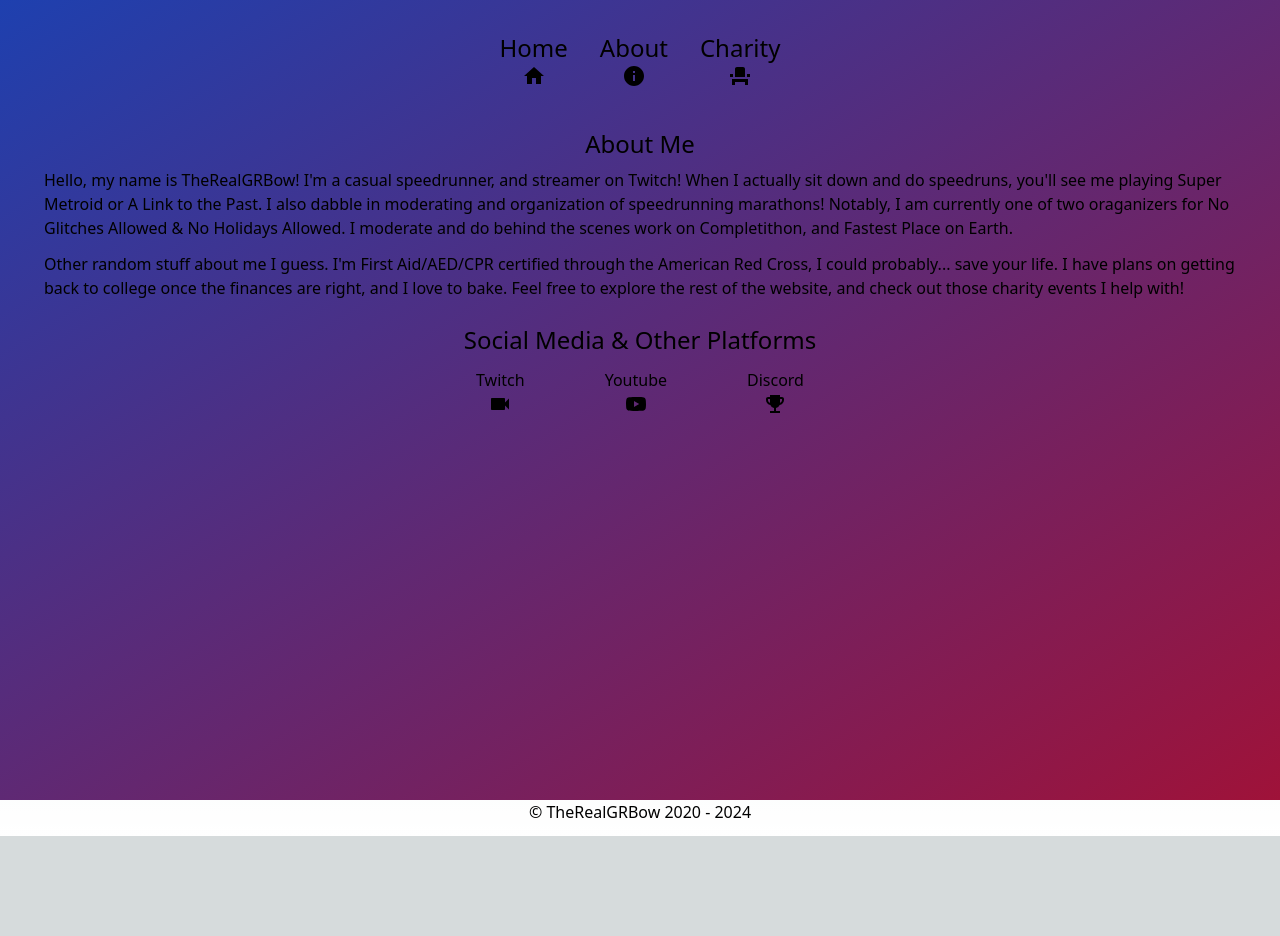
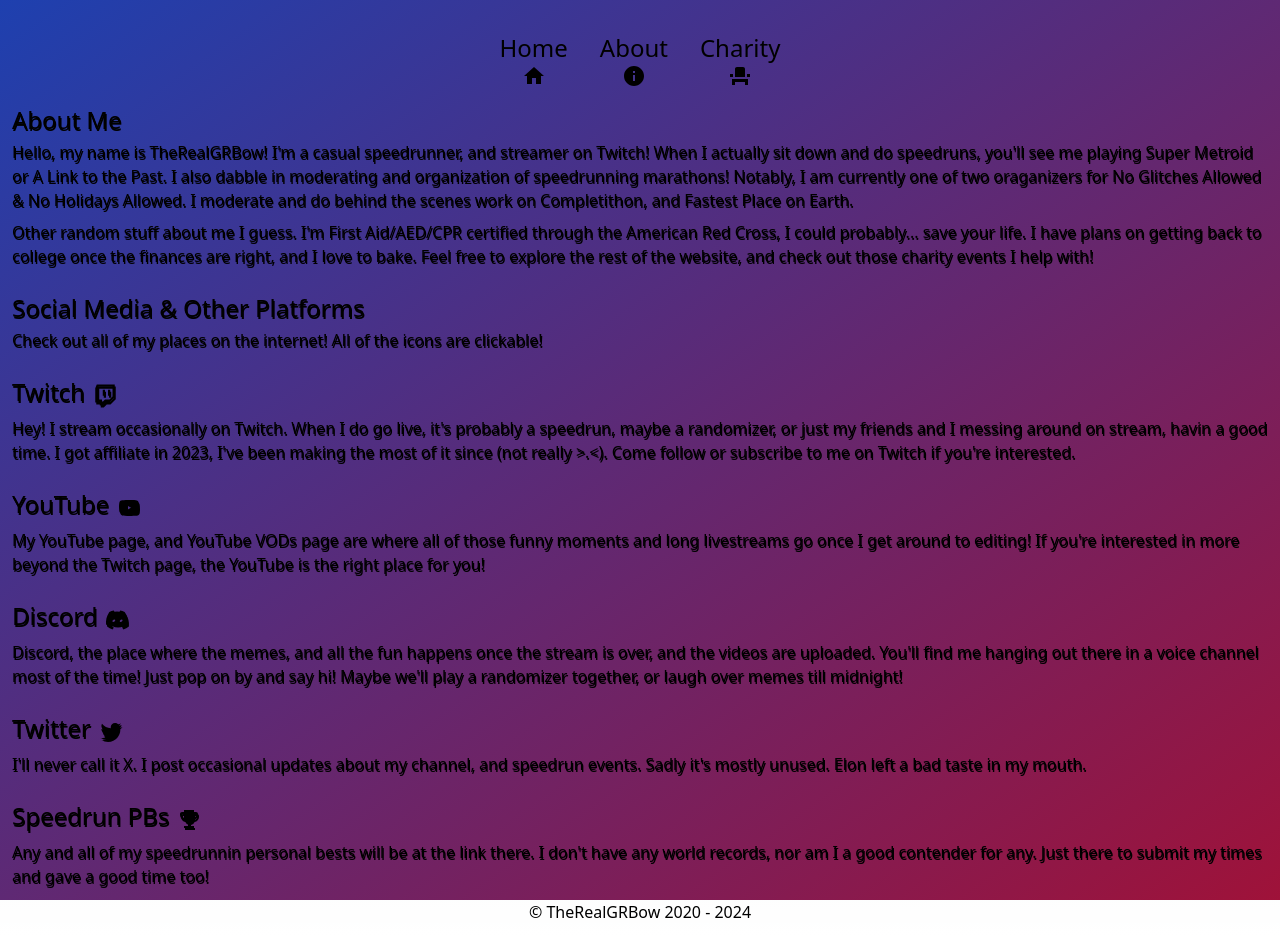
Before and after one commit to TheRealGRBow/therealgrbow.github.io, a Next.js app: page /about in a window 1280 px wide. Before the commit the page ends 836 px from the top, so only its background shows below. Built offline with nearby package versions, Linux system fonts and the light colour scheme.

Commit message:
website done.

```diff
--- a/package.json
+++ b/package.json
@@ -16,7 +16,8 @@
     "hamburger-react": "^2.5.1",
     "next": "14.2.5",
     "react": "^18",
-    "react-dom": "^18"
+    "react-dom": "^18",
+    "react-icons": "^5.2.1"
   },
   "devDependencies": {
     "eslint": "^8",
--- a/src/app/about/page.jsx
+++ b/src/app/about/page.jsx
@@ -1,6 +1,9 @@
-import Image from "next/image";
-import Home from "@/components/sections/Home";
-import Socials from "@/components/sections/Socials";
+import YouTubeIcon from "@mui/icons-material/YouTube";
+import TwitterIcon from "@mui/icons-material/Twitter";
+import VideocamIcon from "@mui/icons-material/Videocam";
+import EmojiEventsIcon from "@mui/icons-material/EmojiEvents";
+import { FaDiscord } from "react-icons/fa6";
+import { IoLogoTwitch } from "react-icons/io";
 
 export const metadata = {
   title: "TheRealGRBow | About",
@@ -9,40 +12,123 @@
 
 export default function About({ pageSearchParams }) {
   return (
-    <article className="m-0 p-3 pt-20 bg-gradient-to-br from-blue-800 to-rose-800 h-screen">
-      <section id="home">
-        <div className="flex justify-center text-2xl pt-12">
-          <p>About Me</p>
-        </div>
-        <div className="grid grid-flow-col items-center gap-6 pl-8 pr-8 pt-2">
-          <ul>
-            <p>
-              Hello, my name is TheRealGRBow! I'm a casual speedrunner, and
-              streamer on Twitch! When I actually sit down and do speedruns,
-              you'll see me playing Super Metroid or A Link to the Past. I also
-              dabble in moderating and organization of speedrunning marathons!
-              Notably, I am currently one of two oraganizers for No Glitches
-              Allowed & No Holidays Allowed. I moderate and do behind the scenes
-              work on Completithon, and Fastest Place on Earth.
-            </p>
-            <p className="pt-3">
-              Other random stuff about me I guess. I'm First Aid/AED/CPR
-              certified through the American Red Cross, I could probably... save
-              your life. I have plans on getting back to college once the
-              finances are right, and I love to bake. Feel free to explore the
-              rest of the website, and check out those charity events I help
-              with!
-            </p>
-          </ul>
-        </div>
+    <article className="m-0 p-3 pt-20 bg-gradient-to-br from-blue-800 to-rose-800 h-full">
+      <section
+        className="pt-6 drop-shadow-[1px_2px_var(--tw-shadow-color)] shadow-black"
+        id="home"
+      >
+        <p className="text-2xl">About Me</p>
+        <p className="pt-1">
+          Hello, my name is TheRealGRBow! I'm a casual speedrunner, and streamer
+          on Twitch! When I actually sit down and do speedruns, you'll see me
+          playing Super Metroid or A Link to the Past. I also dabble in
+          moderating and organization of speedrunning marathons! Notably, I am
+          currently one of two oraganizers for No Glitches Allowed & No Holidays
+          Allowed. I moderate and do behind the scenes work on Completithon, and
+          Fastest Place on Earth.
+        </p>
+        <p className="pt-2">
+          Other random stuff about me I guess. I'm First Aid/AED/CPR certified
+          through the American Red Cross, I could probably... save your life. I
+          have plans on getting back to college once the finances are right, and
+          I love to bake. Feel free to explore the rest of the website, and
+          check out those charity events I help with!
+        </p>
       </section>
-      <section className="m-6" id="Socials">
-        <div className="flex justify-center">
-          <p className="text-2xl">Social Media & Other Platforms</p>
-        </div>
-        <div>
-          <Socials />
-        </div>
+      <section
+        className="pt-6 drop-shadow-[1px_2px_var(--tw-shadow-color)] shadow-black"
+        id="socials"
+      >
+        <p className="text-2xl">Social Media & Other Platforms</p>
+        <p className="pt-1">
+          Check out all of my places on the internet! All of the icons are
+          clickable!
+        </p>
+        <ul className="pt-6">
+          <p className="text-2xl">
+            Twitch
+            <a
+              href="https://twitch.tv/therealgrbow"
+              className="hover:text-yellow-500 items-center pl-2"
+            >
+              <IoLogoTwitch className="inline-block" />
+            </a>
+          </p>
+          <p className="pt-2">
+            Hey! I stream occasionally on Twitch. When I do go live, it's
+            probably a speedrun, maybe a randomizer, or just my friends and I
+            messing around on stream, havin a good time. I got affiliate in
+            2023, I've been making the most of it since (not really {">"}.{"<"}
+            ). Come follow or subscribe to me on Twitch if you're interested.
+          </p>
+        </ul>
+        <ul className="pt-6">
+          <p className="text-2xl">
+            YouTube
+            <a
+              href="https://www.youtube.com/@therealgrbowvods"
+              className="hover:text-yellow-500 items-center pl-2"
+            >
+              <YouTubeIcon />
+            </a>
+          </p>
+          <p className="pt-2">
+            My YouTube page, and YouTube VODs page are where all of those funny
+            moments and long livestreams go once I get around to editing! If
+            you're interested in more beyond the Twitch page, the YouTube is the
+            right place for you!
+          </p>
+        </ul>
+        <ul className="pt-6">
+          <p className="text-2xl">
+            Discord
+            <a
+              href="https://discord.gg/zsQjdv427n"
+              className="hover:text-yellow-500 items-center pl-2"
+            >
+              <FaDiscord className="inline-block" />
+            </a>
+          </p>
+          <p className="pt-2">
+            Discord, the place where the memes, and all the fun happens once the
+            stream is over, and the videos are uploaded. You'll find me hanging
+            out there in a voice channel most of the time! Just pop on by and
+            say hi! Maybe we'll play a randomizer together, or laugh over memes
+            till midnight!
+          </p>
+        </ul>
+        <ul className="pt-6">
+          <p className="text-2xl">
+            Twitter
+            <a
+              href="https://twitter.com/TheRealGRBow"
+              className="hover:text-yellow-500 items-center pl-2"
+            >
+              <TwitterIcon />
+            </a>
+          </p>
+          <p className="pt-2">
+            I'll never call it X. I post occasional updates about my channel,
+            and speedrun events. Sadly it's mostly unused. Elon left a bad taste
+            in my mouth.
+          </p>
+        </ul>
+        <ul className="pt-6">
+          <p className="text-2xl">
+            Speedrun PBs
+            <a
+              href="https://www.speedrun.com/users/TheRealGRBow"
+              className="hover:text-yellow-500 items-center pl-2"
+            >
+              <EmojiEventsIcon />
+            </a>
+          </p>
+          <p className="pt-2">
+            Any and all of my speedrunnin personal bests will be at the link
+            there. I don't have any world records, nor am I a good contender for
+            any. Just there to submit my times and gave a good time too!
+          </p>
+        </ul>
       </section>
     </article>
   );
--- a/src/app/page.js
+++ b/src/app/page.js
@@ -1,7 +1,6 @@
 import dynamic from "next/dynamic";
 
 const Home = dynamic(() => import("../components/sections/Home"));
-const Socials = dynamic(() => import("../components/sections/Socials"));
 
 export default function Start() {
   return (
--- a/src/components/core/NavBar.jsx
+++ b/src/components/core/NavBar.jsx
@@ -8,6 +8,7 @@
 import HomeIcon from "@mui/icons-material/Home";
 import EventSeatIcon from "@mui/icons-material/EventSeat";
 import InfoIcon from "@mui/icons-material/Info";
+import EmailIcon from "@mui/icons-material/Email";
 
 export default function NavBar() {
   useEffect(() => {
@@ -40,6 +41,25 @@
                     className="hover:text-yellow-500 flex flex-col items-center"
                   >
                     <p>Home</p>
+                    <HomeIcon />
+                  </a>
+                </li>
+                <li>
+                  <a
+                    href="/about"
+                    className="hover:text-yellow-500 flex flex-col items-center"
+                  >
+                    <p>About</p>
+                    <InfoIcon />
+                  </a>
+                </li>
+                <li>
+                  <a
+                    href="/charity"
+                    className="hover:text-yellow-500 flex flex-col items-center"
+                  >
+                    <p>Charity</p>
+                    <EventSeatIcon />
                   </a>
                 </li>
               </ul>
--- a/src/components/sections/Home.jsx
+++ b/src/components/sections/Home.jsx
@@ -1,7 +1,6 @@
 "use client";
 
 import { useEffect } from "react";
-import "./Home.css";
 import Image from "next/image";
 
 export default function Home() {
--- a/src/components/sections/Socials.jsx
+++ /dev/null
@@ -1,43 +0,0 @@
-"use client";
-
-import { useEffect } from "react";
-import Image from "next/image";
-import InstagramIcon from "@mui/icons-material/Instagram";
-import YouTubeIcon from "@mui/icons-material/YouTube";
-import TwitterIcon from "@mui/icons-material/Twitter";
-import VideocamIcon from "@mui/icons-material/Videocam";
-import EmojiEventsIcon from "@mui/icons-material/EmojiEvents";
-
-export default function Socials() {
-  return (
-    <div className="flex grid-cols-3 gap-20 justify-center pt-3">
-      <p>
-        <a
-          href="/#home"
-          className="hover:text-yellow-500 flex flex-col items-center"
-        >
-          Twitch
-          <VideocamIcon />
-        </a>
-      </p>
-      <p>
-        <a
-          href="/#home"
-          className="hover:text-yellow-500 flex flex-col items-center"
-        >
-          Youtube
-          <YouTubeIcon />
-        </a>
-      </p>
-      <p>
-        <a
-          href="/#home"
-          className="hover:text-yellow-500 flex flex-col items-center"
-        >
-          Discord
-          <EmojiEventsIcon />
-        </a>
-      </p>
-    </div>
-  );
-}
--- a/src/utils/scrollHandler.js
+++ b/src/utils/scrollHandler.js
@@ -3,11 +3,11 @@
   var scrollPosition = window.scrollY;
 
   if (scrollPosition <= 20) {
-    navbar.classList.remove('bg-indigo-700');
+    navbar.classList.remove('bg-blue-800');
     navbar.classList.add('transparent-bg');
   } else {
     navbar.classList.remove('transparent-bg');
-    navbar.classList.add('bg-indigo-700');
+    navbar.classList.add('bg-blue-800');
   }
 };
 
--- a/tailwind.config.js
+++ b/tailwind.config.js
@@ -5,6 +5,7 @@
     "./src/components/**/*.{js,ts,jsx,tsx,mdx}",
     "./src/app/**/*.{js,ts,jsx,tsx,mdx}",
   ],
+  safelist: ["bg-blue-800", "bg-transparent"],
   theme: {
     extend: {
       backgroundImage: {
```
Also changed, not shown: src/app/charity/page.jsx (+129 -22 lines), src/components/sections/Home.css (deleted), 1 other file (tests, documents, lock files or other folders).
